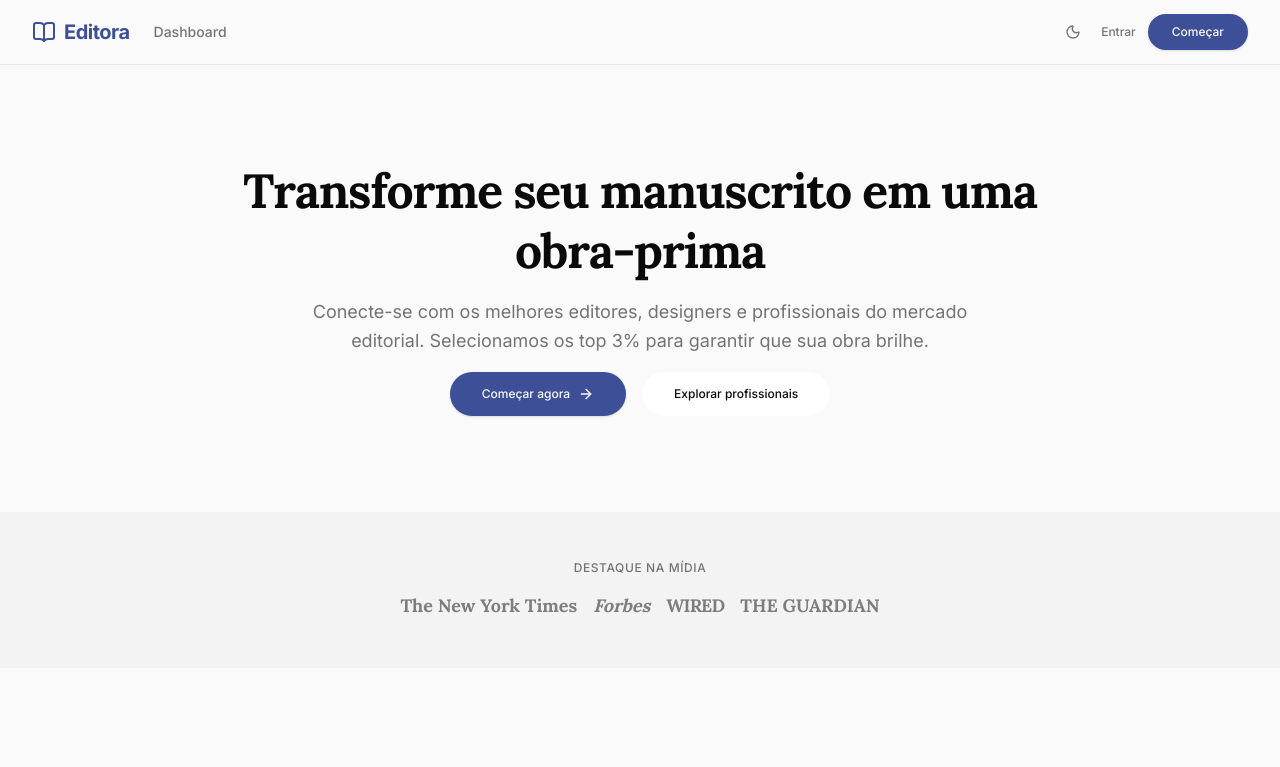
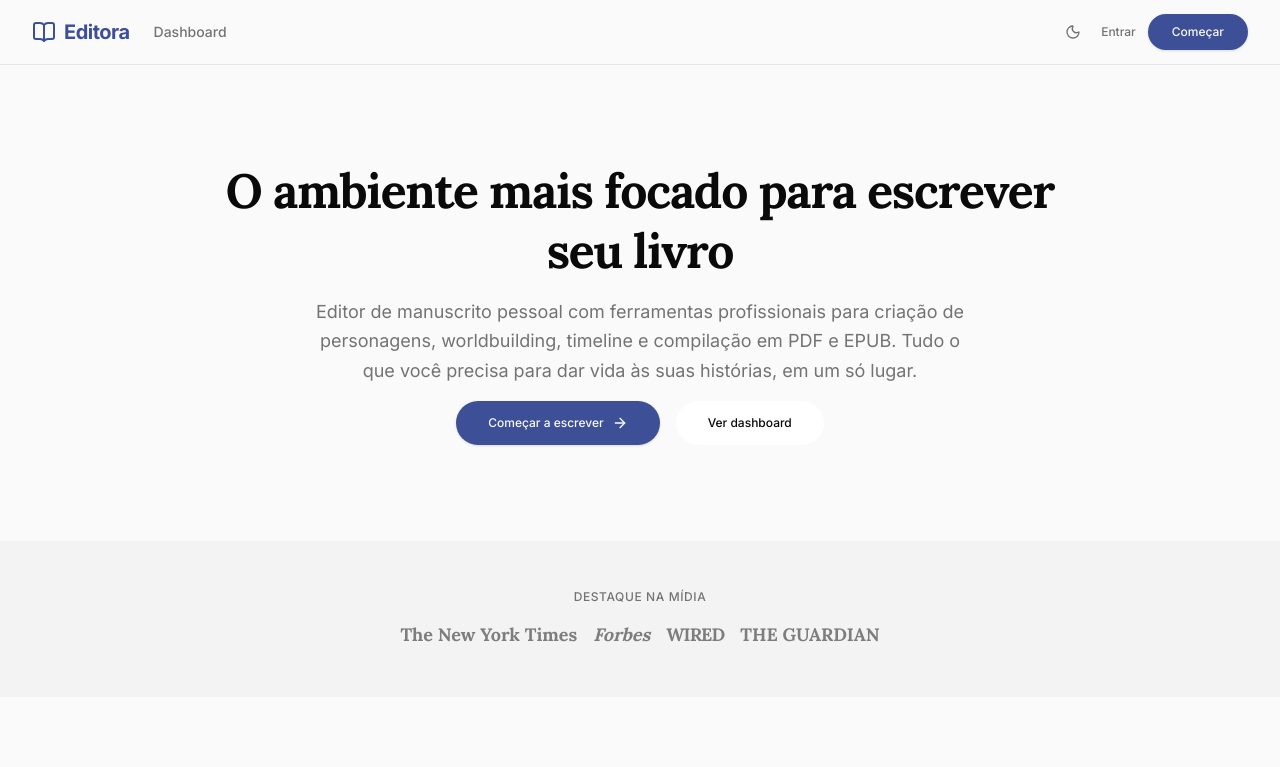
Before and after one commit to danub-io/editora, a Next.js app in the folder web/: page / in a window 1280 px wide. Shown: the top 767 px of the page. Built offline with nearby package versions, Linux system fonts and the light colour scheme.

Commit message:
feat: Step 1 - Replace Hero Section to describe manuscript editor

```diff
--- a/web/src/app/page.tsx
+++ b/web/src/app/page.tsx
@@ -40,26 +40,26 @@ export default function LandingPage() {
         {/* ─── Hero Section ─── */}
         <section className="mx-auto max-w-7xl px-6 py-24 text-center md:px-8">
           <h1 className="mx-auto mb-4 max-w-4xl font-serif text-4xl lg:text-5xl font-bold leading-tight tracking-tight text-foreground">
-            Transforme seu manuscrito em uma obra-prima
+            O ambiente mais focado para escrever seu livro
           </h1>
           <p className="mx-auto mb-4 max-w-2xl font-sans text-base lg:text-lg leading-relaxed text-muted-foreground">
-            Conecte-se com os melhores editores, designers e profissionais do
-            mercado editorial. Selecionamos os top 3% para garantir que sua
-            obra brilhe.
+            Editor de manuscrito pessoal com ferramentas profissionais para criação de
+            personagens, worldbuilding, timeline e compilação em PDF e EPUB. Tudo o
+            que você precisa para dar vida às suas histórias, em um só lugar.
           </p>
           <div className="flex flex-col justify-center gap-4 sm:flex-row">
             <Link
               href="/dash"
               className="inline-flex items-center justify-center gap-2 rounded-full bg-primary px-8 py-3.5 text-xs font-medium text-primary-foreground shadow-sm transition-colors hover:bg-primary/90"
             >
-              Começar agora
+              Começar a escrever
               <ArrowRight className="h-4 w-4" />
             </Link>
             <Link
               href="/dash"
               className="inline-flex items-center justify-center rounded-full bg-card px-8 py-3.5 text-xs font-medium text-foreground transition-colors hover:bg-muted"
             >
-              Explorar profissionais
+              Ver dashboard
             </Link>
           </div>
         </section>
```
